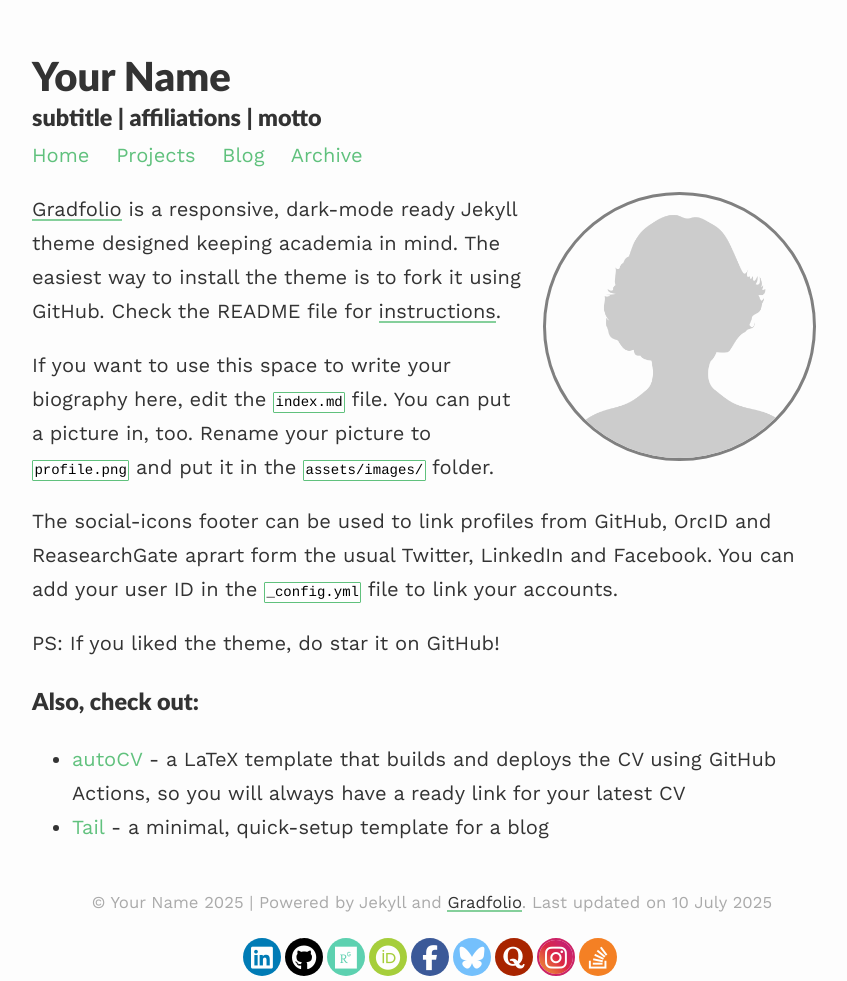
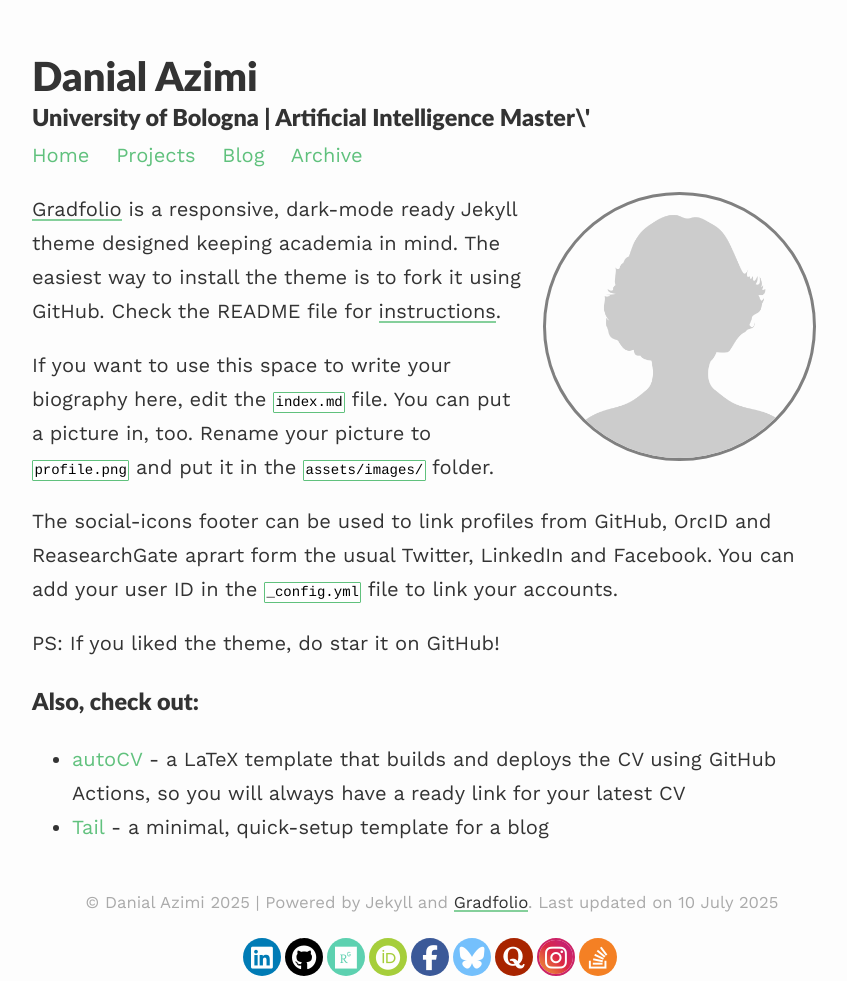
Before and after one commit to danialazimi10/profile, a Jekyll site: the page built from index.md, in a window 1280 px wide. Shown: the whole page, without its empty margins (208-1055 px from the left). Built offline with Jekyll 4.4.1, drawn with Linux system fonts in a browser that asks for light colours.

Commit message:
Update _config.yml

```diff
--- a/_config.yml
+++ b/_config.yml
@@ -1,7 +1,7 @@
 ### your site title here
 
-title: Your Name
-description: subtitle | affiliations | motto
+title: Danial Azimi
+description:  University of Bologna | Artificial Intelligence Master\'
 
 baseurl: /gradfolio #name of GitHub repository
 url: "" #custom url to be used instead of GitHub repository
```
